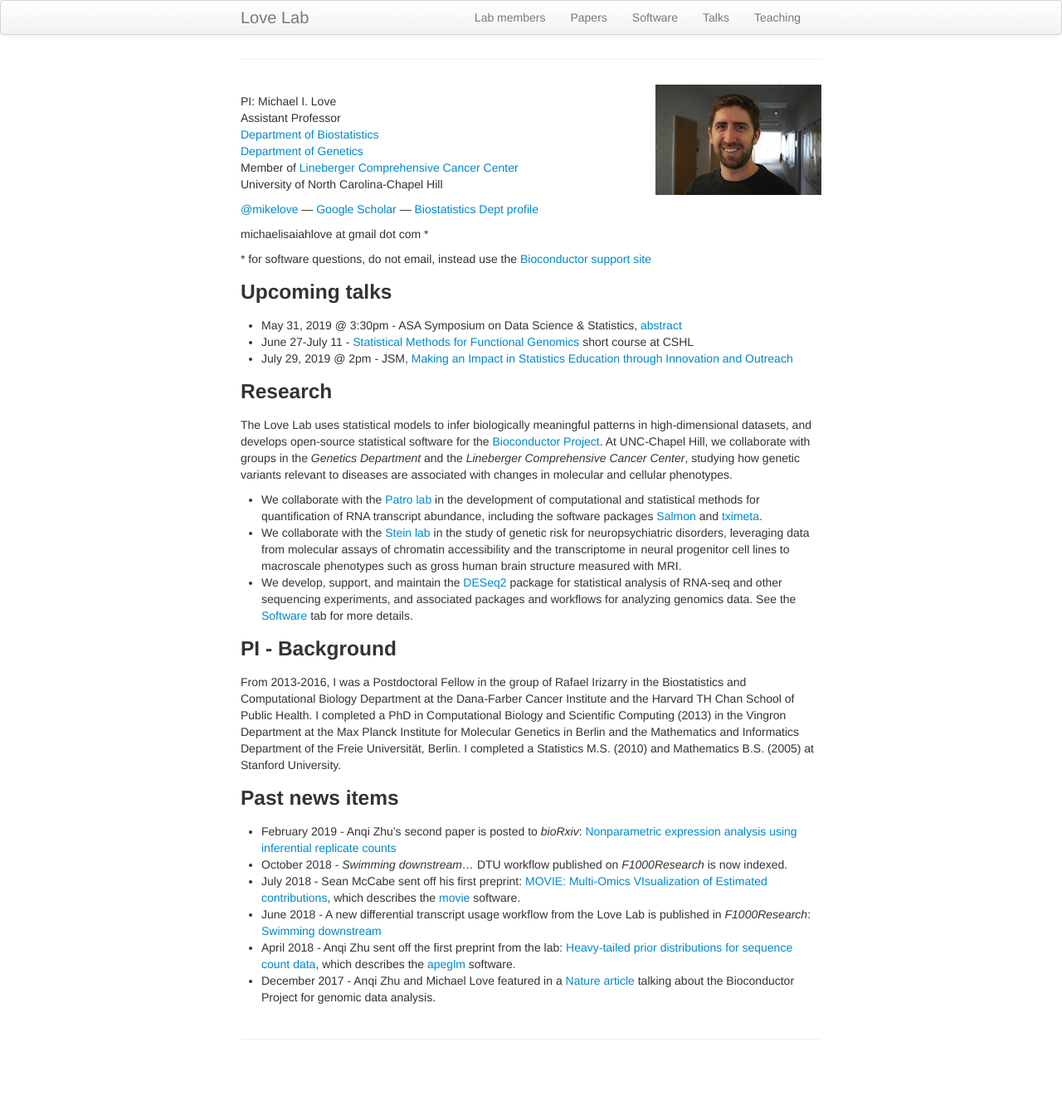
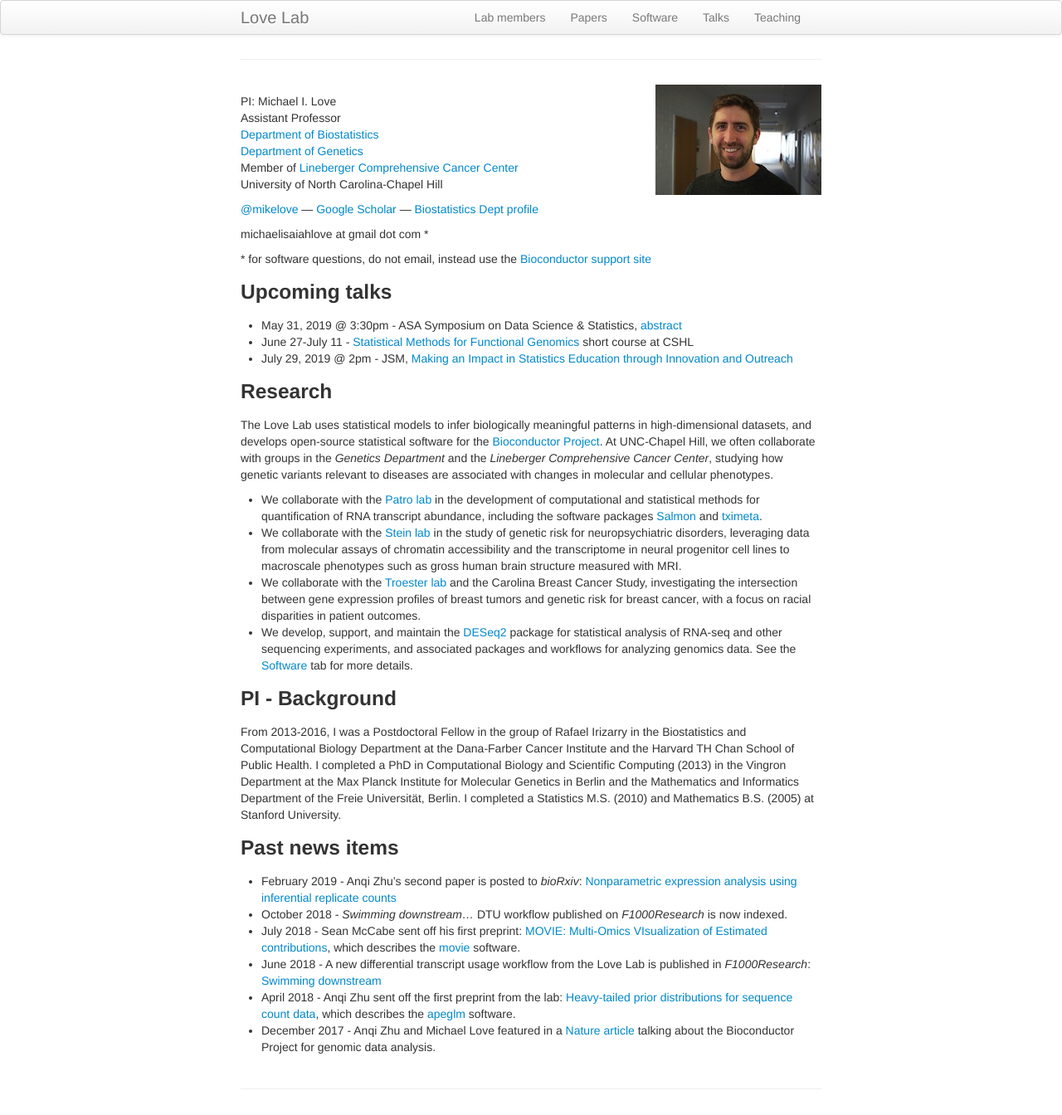
Before and after one commit to mikelove/mikelove.github.io, a Jekyll site: the page built from index.md, in a window 1280 px wide. Shown: the whole page at 83% size. Built offline with Jekyll 4.4.1, drawn with Linux system fonts in a browser that asks for light colours; before the commit the page ends 1284 px from its top, so only the background shows below that.

Commit message:
update main page

```diff
--- a/index.md
+++ b/index.md
@@ -35,7 +35,7 @@ michaelisaiahlove at gmail dot com *
 The Love Lab uses statistical models to infer biologically meaningful
 patterns in high-dimensional datasets, and develops
 open-source statistical software for the [Bioconductor Project](https://bioconductor.org).
-At UNC-Chapel Hill, we collaborate with groups in the
+At UNC-Chapel Hill, we often collaborate with groups in the
 *Genetics Department* and the *Lineberger Comprehensive Cancer Center*,
 studying how genetic variants relevant to diseases are associated with changes
 in molecular and cellular phenotypes.
@@ -45,11 +45,17 @@ in molecular and cellular phenotypes.
   quantification of RNA transcript abundance, including the software
   packages [Salmon](https://combine-lab.github.io/salmon/)
   and [tximeta](https://bioconductor.org/packages/tximeta).
-* We collaborate with the [Stein lab](https://steinlab.org ) in the
+* We collaborate with the [Stein lab](https://steinlab.org) in the
   study of genetic risk for neuropsychiatric disorders, leveraging
   data from molecular assays of chromatin accessibility and the
   transcriptome in neural progenitor cell lines to macroscale
   phenotypes such as gross human brain structure measured with MRI.
+* We collaborate with the
+  [Troester lab](https://sph.unc.edu/adv_profile/melissa-troester-phd/)
+  and the Carolina Breast Cancer Study, investigating the intersection
+  between gene expression profiles of breast tumors and genetic risk
+  for breast cancer, with a focus on racial disparities in patient
+  outcomes.
 * We develop, support, and maintain the
   [DESeq2](http://bioconductor.org/packages/DESeq2) package
   for statistical analysis of RNA-seq and other sequencing experiments,
```
